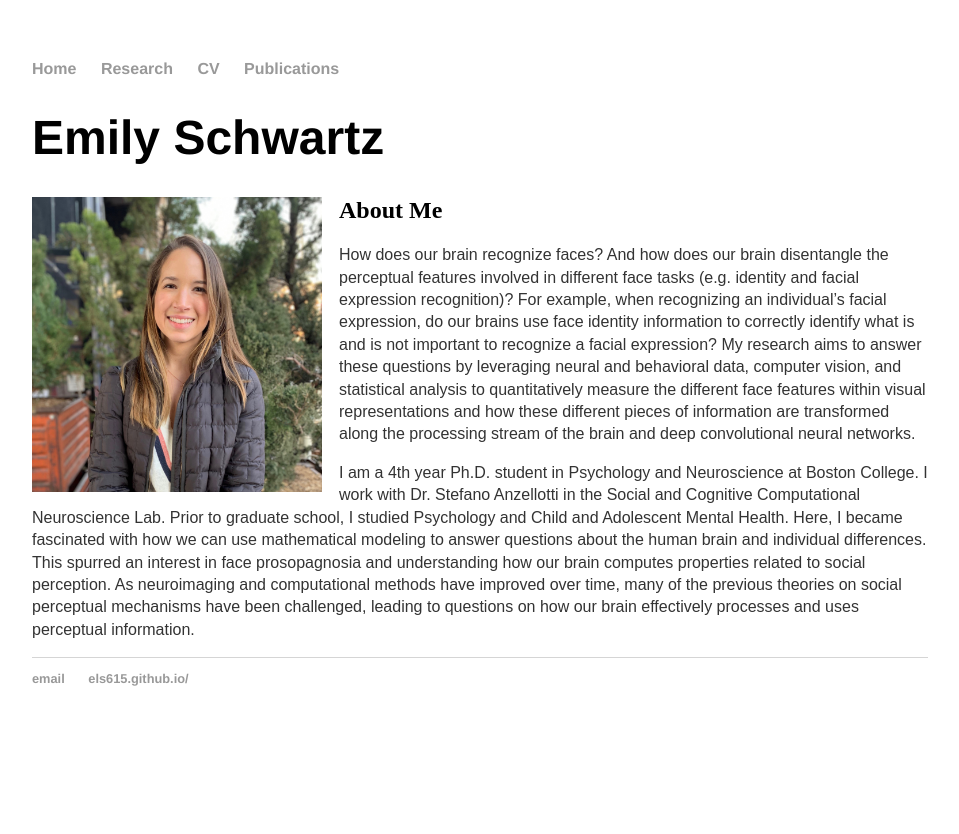
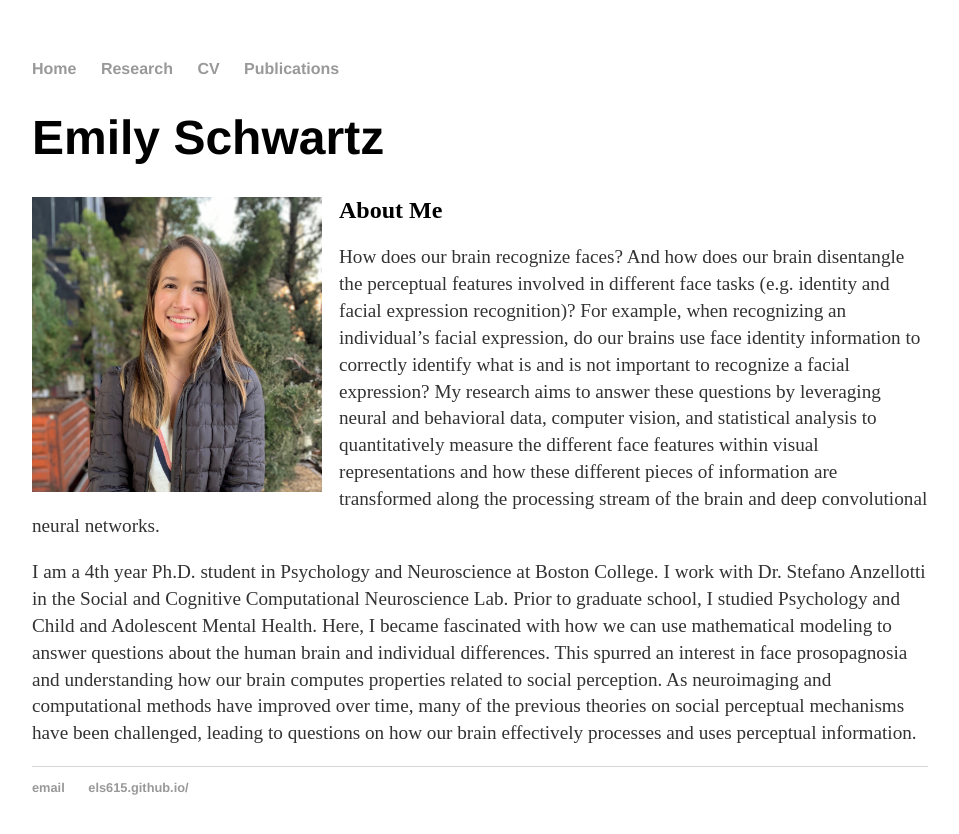
Before and after one commit to els615/els615.github.io, a Jekyll site: the page built from index.html, in a window 1280 px wide. Shown: the top 834 px of the page, without its empty margins (160-1119 px from the left). Built offline with Jekyll 4.4.1, drawn with Linux system fonts in a browser that asks for light colours.

Commit message:
Update main.css

```diff
--- a/css/main.css
+++ b/css/main.css
@@ -21,13 +21,12 @@ a:hover {
 }
 h1 {
     font-size: 3em;
-    font-family:'Helvetica', 'Arial', 'Sans-Serif';
+    font-family:'Helvetica', 'Arial';
 }
 p {
-    font-size: 1em;
+    font-size: 1.2em;
     line-height: 1.4em;
     color: #333;
-    font-family: 'Arial';
 }
 footer {
     border-top: 1px solid #d5d5d5;
```
